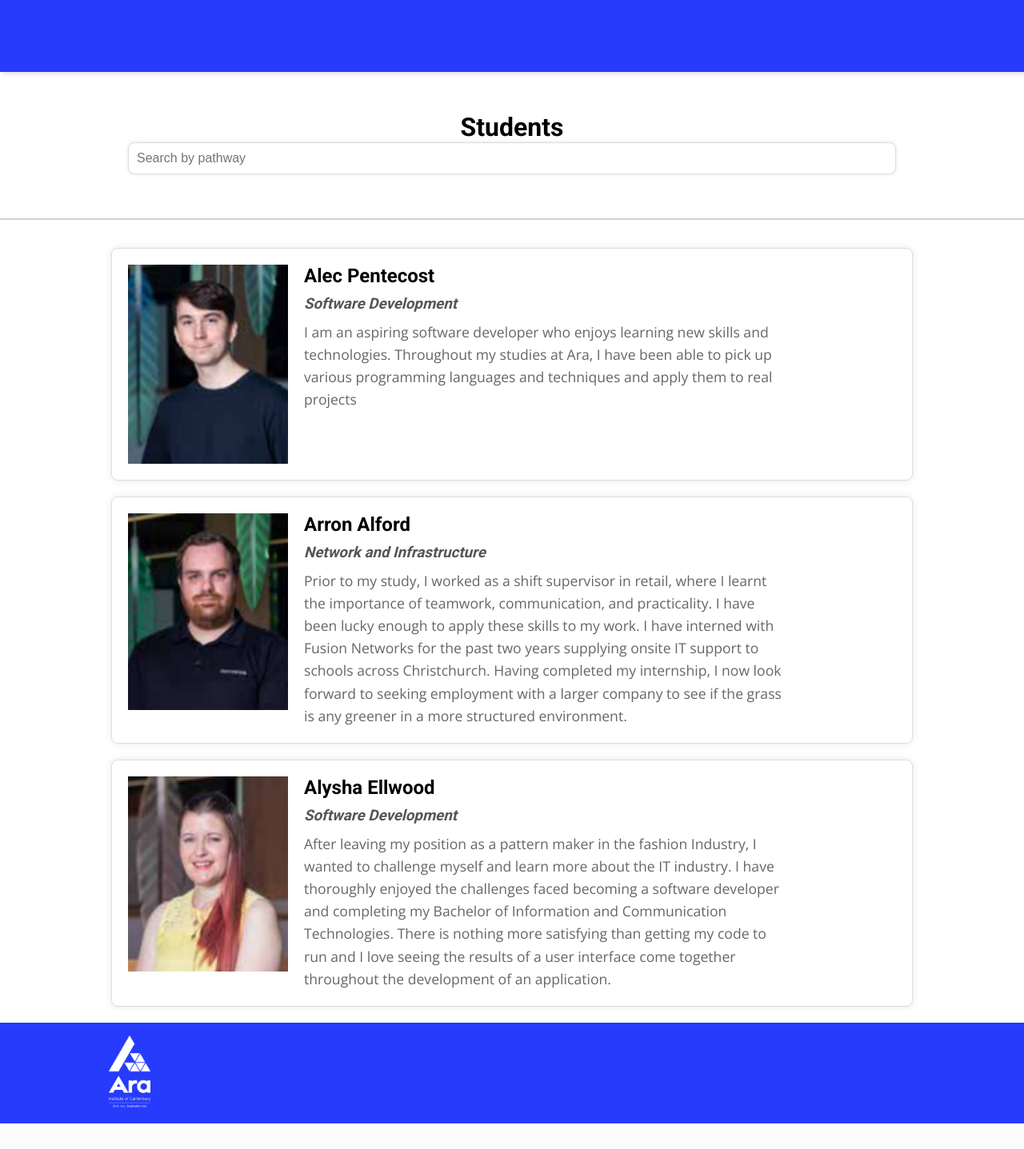
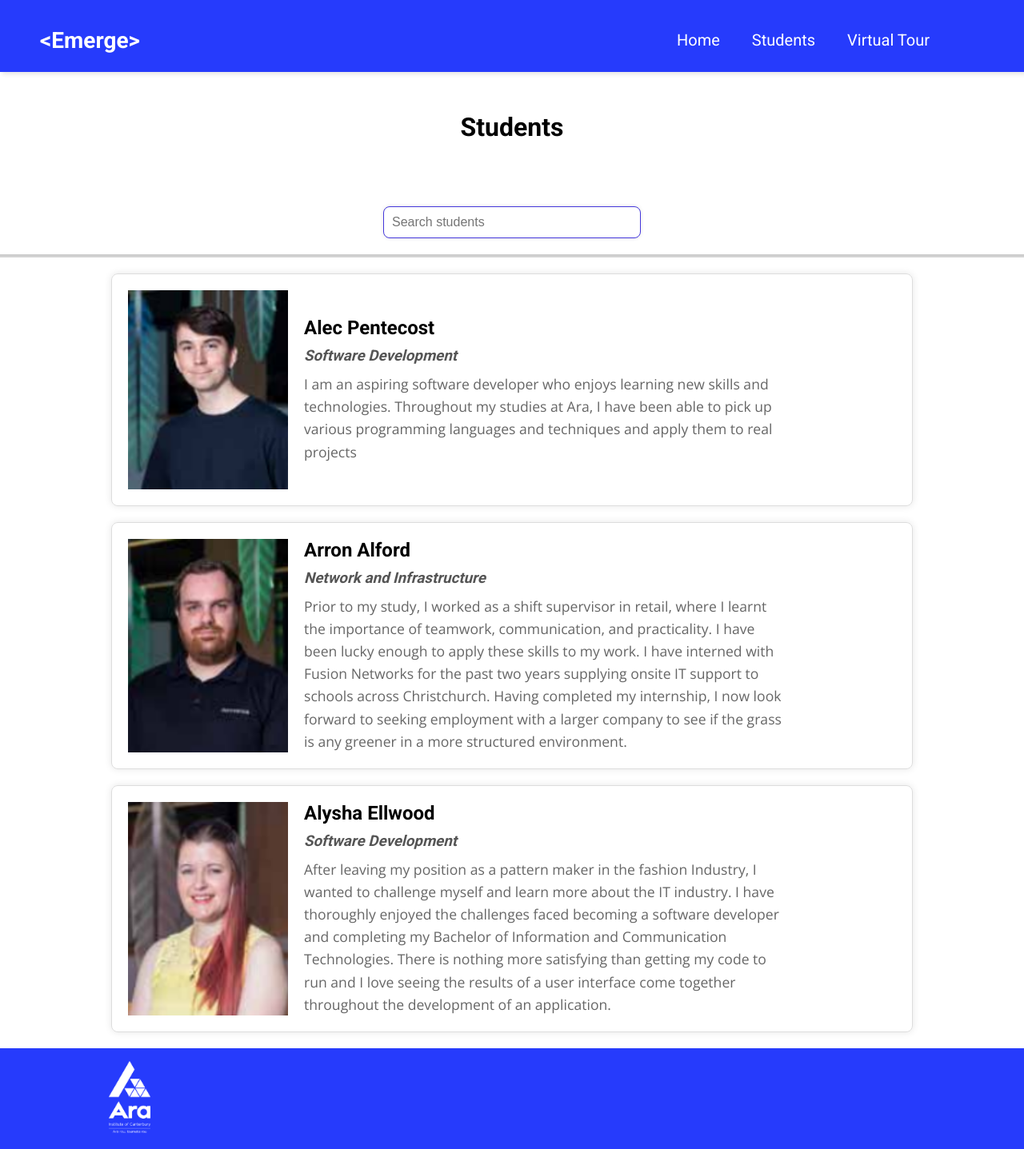
Before and after one commit to krosario27/Emerge-Virtual-Tour-Website, a Django app: page /students/ in a window 1280 px wide; the page is wider, and only the part inside the window is pictured. Shown: that part at 80% size. Before the commit the page ends 1405 px from the top of that part, so only its background shows below. Run offline with Django 5.2, Linux system fonts and the light colour scheme; data comes from the database, SQL or seed files in the repository.

Commit message:
Added Student Details Page

```diff
--- a/Emerge/emerge_virtual_tour/static/css/styles.css
+++ b/Emerge/emerge_virtual_tour/static/css/styles.css
@@ -408,21 +408,77 @@ iframe {
     color: #666;
 }
 
-/* Search form styling */
+
 .search-form {
     display: flex;
     justify-content: center;
-    margin-bottom: 20px;
-    width: 75%;
+    width: 300px;
+    margin-top: 40px;
 }
 
 .search-form input {
-    width: 100%;
+    width: 250px;
     padding: 10px;
     font-size: 1rem;
-    border: 1px solid #ddd;
+    border: 1.5px solid #4437dc;
     border-radius: 8px;
     box-shadow: 0 0 5px rgba(0, 0, 0, 0.1);
+}
+
+
+
+.student-card a {
+    text-decoration: none;
+}
+
+.section-break {
+    border-top: 2px solid #ccc;
+    margin: 20px 0;
+}
+
+.student-detail-container {
+    background: #fff;
+    padding: 20px;
+    border-radius: 8px;
+    box-shadow: 0 0 10px rgba(0, 0, 0, 0.1);
+    max-width: 800px;
+    margin: 0 auto;
+}
+
+.student-detail-container h1 {
+    margin-top: 20px;
+}
+.student {
+    display: flex;
+    align-items: center;
+    flex-direction: column;
+}
+
+.student img {
+    width: 150px;
+    height: 200px;
+    object-fit: cover;
+    border-radius: 8px;
+    margin-right: 20px;
+}
+
+
+
+.student h1 {
+    margin: 10px 0 5px;
+}
+
+.student h2 {
+    margin: 0 0 10px;
+    color: #666;
+}
+
+#project-poster {
+    width: 100%;
+    height: auto;
+    border: 1px solid #ccc;
+    border-radius: 8px;
+    margin-top: 10px;
 }
 
 
@@ -500,6 +558,64 @@ iframe {
         margin-top: 0;
         flex: 1;
     }
+
+    .search-wrapper {
+        display: flex;
+        justify-content: center;
+        margin-top: 40px;
+
+    }
+
+    .search-form {
+        width: 1000px;
+    }
+
+    .search-form input {
+        width: 300px;
+        padding: 10px;
+        font-size: 1rem;
+        border: 1.5px solid #4437dc;
+        border-radius: 8px;
+        box-shadow: 0 0 5px rgba(0, 0, 0, 0.1);
+    }
+
+    .student-card a:hover {
+        text-decoration: none;
+    }
+
+    .student-card a {
+        display: flex;
+        flex-direction: row;
+        color: inherit; /* Ensures text color inside the card doesn't change */
+        text-decoration: none; /* Removes underline from links */
+    }
+
+    .student {
+        display: flex;
+        flex-direction: row;
+
+    }
+
+    .student {
+        display: flex;
+        align-items: flex-start;
+    }
+
+    .student img {
+        width: 200px;
+        height: 200px;
+        object-fit: cover;
+        border-radius: 8px;
+        margin-right: 20px;
+    }
+
+    .student-info {
+        display: flex;
+        flex-direction: column;
+        justify-content: center;
+    }
+
+
 }
 
 @media(min-width: 1500px) {
--- a/Emerge/emerge_virtual_tour/templates/students.html
+++ b/Emerge/emerge_virtual_tour/templates/students.html
@@ -12,26 +12,45 @@
 </head>
 <body>
     <nav>
-        <!-- Navigation content -->
+        <ul class="sidebar">
+            <li id="close-menu" onclick=hideSidebar()><a href="#"><svg xmlns="http://www.w3.org/2000/svg" height="40px" viewBox="0 -960 960 960" width="40px" fill="#00000"><path d="m256-200-56-56 224-224-224-224 56-56 224 224 224-224 56 56-224 224 224 224-56 56-224-224-224 224Z"/></svg></a></li>
+            <li><a class="sidebar-link" href="{% url 'index' %}">Home</a></li>
+            <li><a class="sidebar-link" href="{% url 'students' %}">Students</a></li>
+            <li><a class="sidebar-link" href="{% url 'virtual_tour_landing' %}">Virtual Tour</a></li>
+        </ul>
+
+        <ul>
+            <li id="title"><a href="https://www.ara.ac.nz/news-and-events/events/emerge-2023/">&lt;Emerge&gt;</a></li>
+            <li class="hideOnMobile"><a href="{% url 'index' %}">Home</a></li>
+            <li class="hideOnMobile"><a href="{% url 'students' %}">Students</a></li>
+            <li class="hideOnMobile"><a href="{% url 'virtual_tour_landing' %}">Virtual Tour</a></li>
+            <li class="menu-button" onclick=showSidebar()><a href="#"><svg xmlns="http://www.w3.org/2000/svg" height="40px" viewBox="0 -960 960 960" width="40px" fill="#e8eaed"><path d="M120-240v-80h720v80H120Zm0-200v-80h720v80H120Zm0-200v-80h720v80H120Z"/></svg></a></li>
+        </ul>
     </nav>
 
     <main>
         <div class="students-container">
             <h1>Students</h1>
+            <div class="search-wrapper">
                 <div class="search-form">
-                <input type="text" id="searchInput" placeholder="Search by pathway" onkeyup="filterStudents()">
+                    <input type="text" id="searchInput" placeholder="Search students" onkeyup="filterStudents()">
+                </div>
             </div>
             <div class="section-break"></div>
 
             {% for student in students %}
+
             <div class="student-card" data-pathway="{{ student.pathway|lower }}">
+                <a href="{% url 'student_detail' student.id %}">
                     <img src="{{ student.image.url }}" alt="{{ student.full_name }}">
                     <div class="student-info">
                         <h2>{{ student.full_name }}</h2>
                         <h3>{{ student.pathway }}</h3>
                         <p>{{ student.bio }}</p>
                     </div>
+                </a>
             </div>
+
             {% endfor %}
         </div>
     </main>
@@ -43,13 +62,17 @@
     </footer>
 
     <script>
+
+
         function filterStudents() {
             const input = document.getElementById('searchInput').value.toLowerCase();
             const studentCards = document.getElementsByClassName('student-card');
 
             for (let i = 0; i < studentCards.length; i++) {
-                const pathway = studentCards[i].getAttribute('data-pathway');
-                if (pathway.includes(input)) {
+                const pathway = studentCards[i].getAttribute('data-pathway').toLowerCase();
+                const studentName = studentCards[i].querySelector('h2').innerText.toLowerCase();
+
+                if (pathway.includes(input) || studentName.includes(input)) {
                     studentCards[i].style.display = '';
                 } else {
                     studentCards[i].style.display = 'none';
--- a/Emerge/emerge_virtual_tour/urls.py
+++ b/Emerge/emerge_virtual_tour/urls.py
@@ -7,4 +7,5 @@ urlpatterns = [
     path("students/", views.students, name="students"),
     path("vr_sroom/", views.vr_sroom, name="vr_sroom"),
     path("vr_xblock/", views.vr_xblock, name="vr_xblock"),
+    path('student/<int:id>/', views.student_detail, name='student_detail'),
 ]
--- a/Emerge/emerge_virtual_tour/views.py
+++ b/Emerge/emerge_virtual_tour/views.py
@@ -1,4 +1,4 @@
-from django.shortcuts import render
+from django.shortcuts import render, get_object_or_404
 from .models import Student
 
 def home(request):
@@ -16,3 +16,7 @@ def vr_sroom(request):
 
 def vr_xblock(request):
     return render(request, 'vr_xblock.html')
+
+def student_detail(request, id):
+    student = get_object_or_404(Student, id=id)
+    return render(request, 'student_detail.html', {'student': student})
```
Also changed, not shown: other parts of Emerge/emerge_virtual_tour/static/css/styles.css (+50 -0 lines), Emerge/emerge_virtual_tour/templates/student_detail.html (added, +81 -0 lines). Lines whose indentation alone changed are shown as unchanged.
